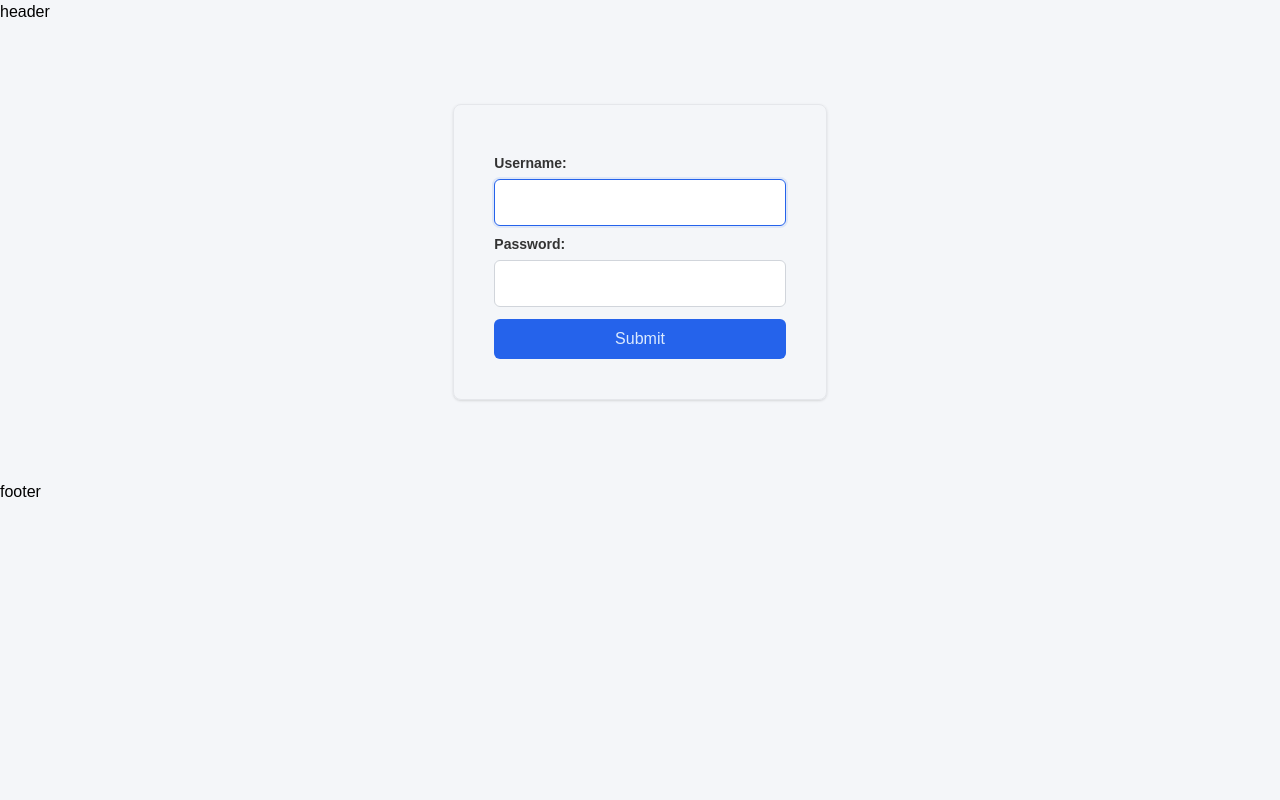
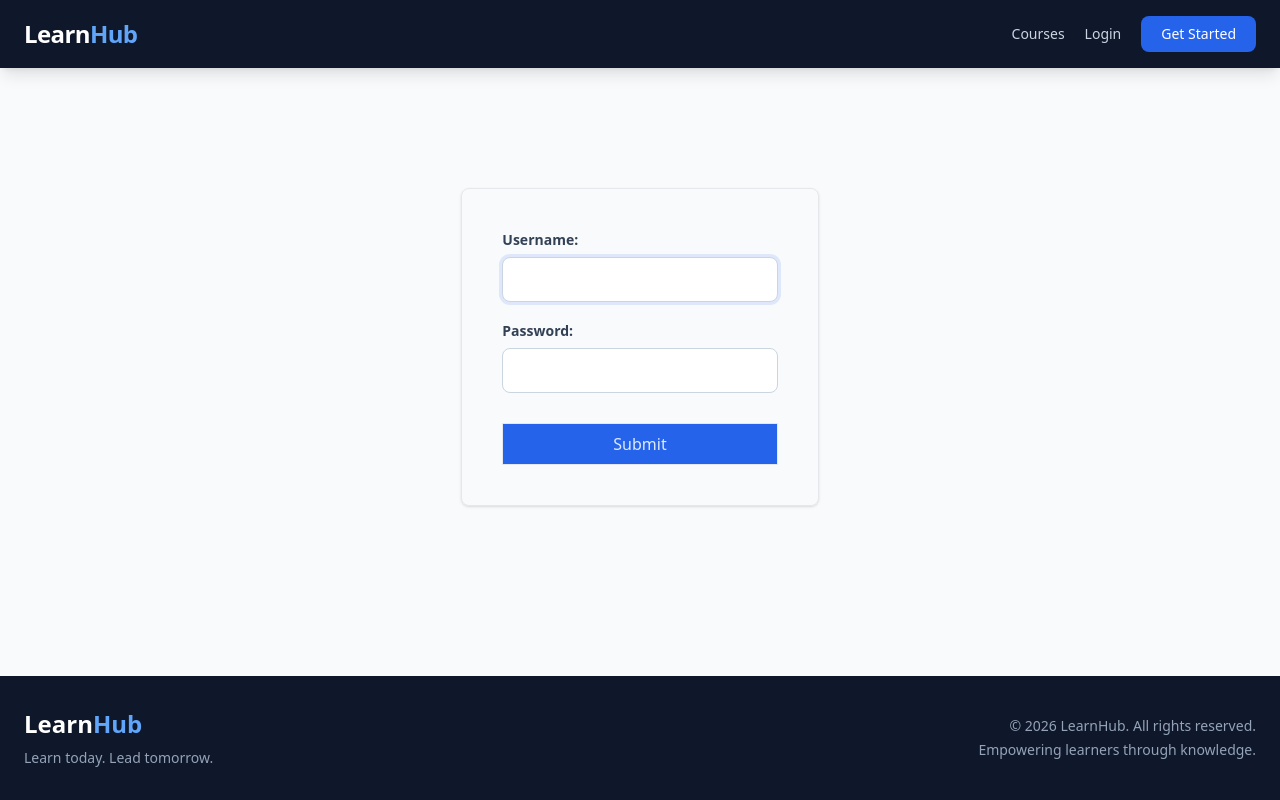
Before and after one commit to Ashik05102005/LearnHub, a Django app: a page that uses templates/base.html in a window 1280 px wide. Run offline with Django 5.2, Linux system fonts and the light colour scheme; some libraries are stand-ins or nearby versions.

Commit message:
set up create_course and course_list and set authority to create for admin and instructor only

```diff
--- a/accounts/templates/register.html
+++ b/accounts/templates/register.html
@@ -8,7 +8,8 @@
 <div class="w-full flex justify-center">
     <form
     method="post"
-    class="grid border shadow rounded-lg p-10 ">
+
+    class="grid border shadow rounded-lg p-10 lg:w-1/3">
         <h1 class="text-[#2563eb] text-5xl mb-2 font-semibold">Register</h1>
         {% csrf_token %}
         {{form.as_p}}
--- a/accounts/urls.py
+++ b/accounts/urls.py
@@ -17,10 +17,11 @@ Including another URLconf
 from django.urls import path
 from . import views
 from django.contrib.auth import views as auth_view
+from django.contrib.auth.views import LogoutView
 
 urlpatterns = [
     path('login/',auth_view.LoginView.as_view() , name='login' ),
-    path('logout/' ,auth_view.LogoutView.as_view() ,name='logout' ),
+    path('logout/' ,LogoutView.as_view() ,name='logout' ),
     path('register/',views.register_view , name='register' ),
     path('home/',views.home , name='home'),
 ]
--- a/courses/models.py
+++ b/courses/models.py
@@ -18,5 +18,10 @@ class Courses(models.Model):
     )
     created_at = models.DateTimeField(auto_now_add=True)
 
+    class Meta :
+        permissions = [
+            ('can_publish_course' , 'Can publish course')
+        ]
+
     def __str__(self):
         return self.title
--- a/courses/urls.py
+++ b/courses/urls.py
@@ -18,5 +18,6 @@ from django.urls import path
 from . import views
 
 urlpatterns = [
-    path('',views.home )
+    path('create_course/',views.create_course , name='create_course'),
+    path('course_list/',views.course_list , name='course_list')
 ]
--- a/dashboard/templates/admin_dashboard.html
+++ b/dashboard/templates/admin_dashboard.html
@@ -1 +1,5 @@
+{% extends 'base.html' %}
+{% block content %}
 <h1>Admin</h1>
+
+{% endblock %}
--- /dev/null
+++ b/meterials/admin.py
@@ -0,0 +1,3 @@
+from django.contrib import admin
+
+# Register your models here.
--- /dev/null
+++ b/meterials/apps.py
@@ -0,0 +1,5 @@
+from django.apps import AppConfig
+
+
+class MeterialsConfig(AppConfig):
+    name = 'meterials'
--- /dev/null
+++ b/meterials/models.py
@@ -0,0 +1,3 @@
+from django.db import models
+
+# Create your models here.
--- /dev/null
+++ b/meterials/tests.py
@@ -0,0 +1,3 @@
+from django.test import TestCase
+
+# Create your tests here.
--- /dev/null
+++ b/meterials/views.py
@@ -0,0 +1,3 @@
+from django.shortcuts import render
+
+# Create your views here.
--- a/templates/base.html
+++ b/templates/base.html
@@ -1,114 +1,200 @@
 <!DOCTYPE html>
-<html>
-    <head>
-        <script src="https://cdn.tailwindcss.com"></script>
+<html lang="en">
+
+<head>
+    <meta charset="UTF-8">
+    <meta name="viewport" content="width=device-width, initial-scale=1.0">
+
+    <title>{% block title %}LearnHub | Learning Management System{% endblock %}</title>
+
+    <script src="https://cdn.tailwindcss.com"></script>
 
 <style>
-    * {
-        box-sizing: border-box;
-    }
+    /* Django Form Styling */
 
-    body {
-        font-family: Arial, sans-serif;
-        background: #f4f6f9;
-    }
-
-    .register-container {
-        max-width: 600px;
-        margin: 40px auto;
-        padding: 30px;
-        background: white;
-        border-radius: 12px;
-        box-shadow: 0 4px 15px rgba(0,0,0,0.08);
-    }
-
-    h2 {
-        text-align: center;
-        margin-bottom: 25px;
-    }
-
-    form > div {
+    form p {
         margin-bottom: 18px;
     }
 
-    label {
+    form label {
         display: block;
+        margin-bottom: 7px;
         font-size: 14px;
         font-weight: 600;
-        margin-top: 8px;
-        margin-bottom: 5px;
-        color: #333;
+        color: #334155;
     }
 
-    input:not([type="file"]) {
+    form input:not([type="checkbox"]):not([type="radio"]):not([type="file"]),
+    form textarea,
+    form select {
+        display: block;
         width: 100%;
-        padding: 12px;
-        border: 1px solid #d1d5db;
-        border-radius: 6px;
+        padding: 11px 13px;
+        border: 1px solid #cbd5e1;
+        border-radius: 8px;
+        background-color: #fff;
         font-size: 14px;
+        color: #1e293b;
         outline: none;
-    }
-   textarea#id_address {
-    display: block !important;
-    width: 100% !important;
-    height: 70px !important;
-    padding: 15px !important;
-    box-sizing: border-box !important;
-    border: 1px solid #d1d5db;
-    border-radius: 6px;
-    font-size: 14px;
-    font-family: inherit;
-    resize: vertical;
-    outline: none;
-}
-    input:focus,
-    textarea:focus {
-        border-color: #2563eb;
-        box-shadow: 0 0 0 2px rgba(37,99,235,0.1);
+        transition: border-color 0.2s, box-shadow 0.2s;
     }
 
-
-    textarea {
+    form textarea {
+        min-height: 110px;
         resize: vertical;
     }
 
-    .helptext {
-        display: none ;
+    form input:focus,
+    form textarea:focus,
+    form select:focus {
+        border-color: #2563eb;
+        box-shadow: 0 0 0 3px rgba(37, 99, 235, 0.12);
     }
 
-    .errorlist {
+    /* Checkbox and Radio */
+    form input[type="checkbox"],
+    form input[type="radio"] {
+        width: auto;
+        margin-right: 7px;
+        accent-color: #2563eb;
+    }
+
+    /* File Input */
+    form input[type="file"] {
+        display: block;
+        width: 100%;
+        font-size: 14px;
+        color: #475569;
+    }
+
+    /* Django Help Text */
+    form .helptext {
+        display: block;
+        margin-top: 5px;
+        font-size: 12px;
+        color: #64748b;
+    }
+
+    /* Django Validation Errors */
+    form .errorlist {
+        margin: 5px 0;
+        padding: 0;
+        list-style: none;
         color: #dc2626;
         font-size: 13px;
-        /* padding-left: 20px; */
     }
 
-    button {
-        width: 100%;
-        padding: 13px;
-        background: #2563eb;
-        color: white;
-        border: none;
-        border-radius: 6px;
-        font-size: 16px;
-        cursor: pointer;
-    }
-
-    button:hover {
-        background: #1d4ed8;
+    /* Required Field Indicator */
+    form label.required::after {
+        content: " *";
+        color: #dc2626;
     }
 </style>
 
-    </head>
-    <body>
-        <header>
-            header
-        </header>
+</head>
+
+<body class="min-h-screen flex flex-col bg-slate-50 text-slate-800">
+
+    <!-- Navbar -->
+    <header class="bg-slate-900 shadow-lg">
+        <nav class="max-w-8xl mx-auto px-6 py-4 flex flex-wrap items-center justify-between gap-4">
+
+            <!-- Logo -->
+            <a href="{% url 'course_list' %}"
+               class="text-2xl font-extrabold tracking-tight text-white">
+                Learn<span class="text-blue-400">Hub</span>
+            </a>
+
+            <!-- Navigation Links -->
+            <div class="flex items-center flex-wrap gap-5 text-sm font-medium">
+
+                <a href="{% url 'course_list' %}"
+                   class="text-slate-300 hover:text-white transition">
+                    Courses
+                </a>
+
+                {% if user.is_authenticated %}
+
+                    <a href="{% url 'dashboard_redirect' %}"
+                       class="text-slate-300 hover:text-white transition">
+                        Dashboard
+                    </a>
+
+                    {% if perms.courses.add_courses %}
+                        <a href="{% url 'create_course' %}"
+                           class="text-slate-300 hover:text-white transition">
+                            Create Course
+                        </a>
+                    {% endif %}
+
+                    <span class="text-blue-300">
+                        {{ user.username }}
+                    </span>
+
+                    <form method="POST" action="{% url 'logout' %}">
+                        {% csrf_token %}
+
+                        <button type="submit"
+                            class="bg-red-500 hover:bg-red-600 text-white px-4 py-2 rounded-lg transition">
+                            Logout
+                        </button>
+                    </form>
+
+                {% else %}
+
+                    <a href="{% url 'login' %}"
+                       class="text-slate-300 hover:text-white transition">
+                        Login
+                    </a>
+
+                    <a href="{% url 'register' %}"
+                       class="bg-blue-600 hover:bg-blue-700 text-white px-5 py-2 rounded-lg transition">
+                        Get Started
+                    </a>
+
+                {% endif %}
+
+            </div>
+        </nav>
+    </header>
+
+
+    <!-- Main Content -->
+    <main class="flex-grow w-full max-w-7xl mx-auto px-6 py-10">
+
         {% block content %}
+        {% endblock %}
 
-        {% endblock %}
-        <footer>
-            footer
-        </footer>
-    </body>
+    </main>
 
+
+    <!-- Footer -->
+    <footer class="bg-slate-900 text-slate-400">
+
+        <div class="max-w-8xl mx-auto px-6 py-8">
+
+            <div class="flex flex-col md:flex-row justify-between items-center gap-5">
+
+                <div>
+                    <h2 class="text-2xl font-bold text-white">
+                        Learn<span class="text-blue-400">Hub</span>
+                    </h2>
+
+                    <p class="text-sm mt-2">
+                        Learn today. Lead tomorrow.
+                    </p>
+                </div>
+
+                <div class="text-sm text-center md:text-right">
+                    <p>© {% now "Y" %} LearnHub. All rights reserved.</p>
+                    <p class="mt-1">Empowering learners through knowledge.</p>
+                </div>
+
+            </div>
+
+        </div>
+
+    </footer>
+
+</body>
 </html>
```
Also changed, not shown: LearnHub/settings.py (+6 -1 lines), courses/form.py (added, +19 -0 lines), courses/templates/course_list.html (added, +160 -0 lines), courses/templates/create_course.html (added, +15 -0 lines), courses/views.py (+39 -3 lines), courses/migrations/0003_alter_courses_options.py (added), db.sqlite3, meterials/__init__.py (added), meterials/migrations/__init__.py (added).
